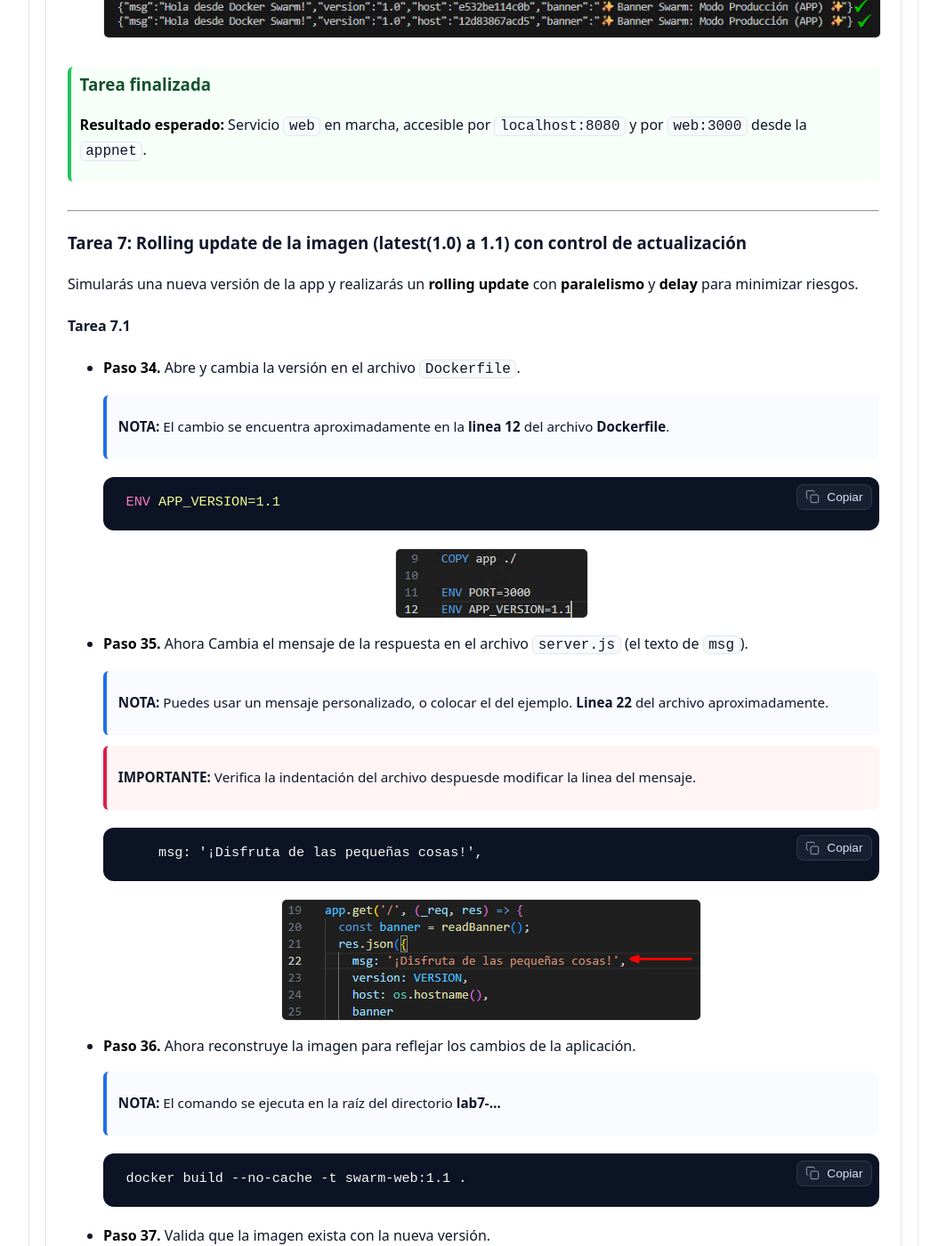
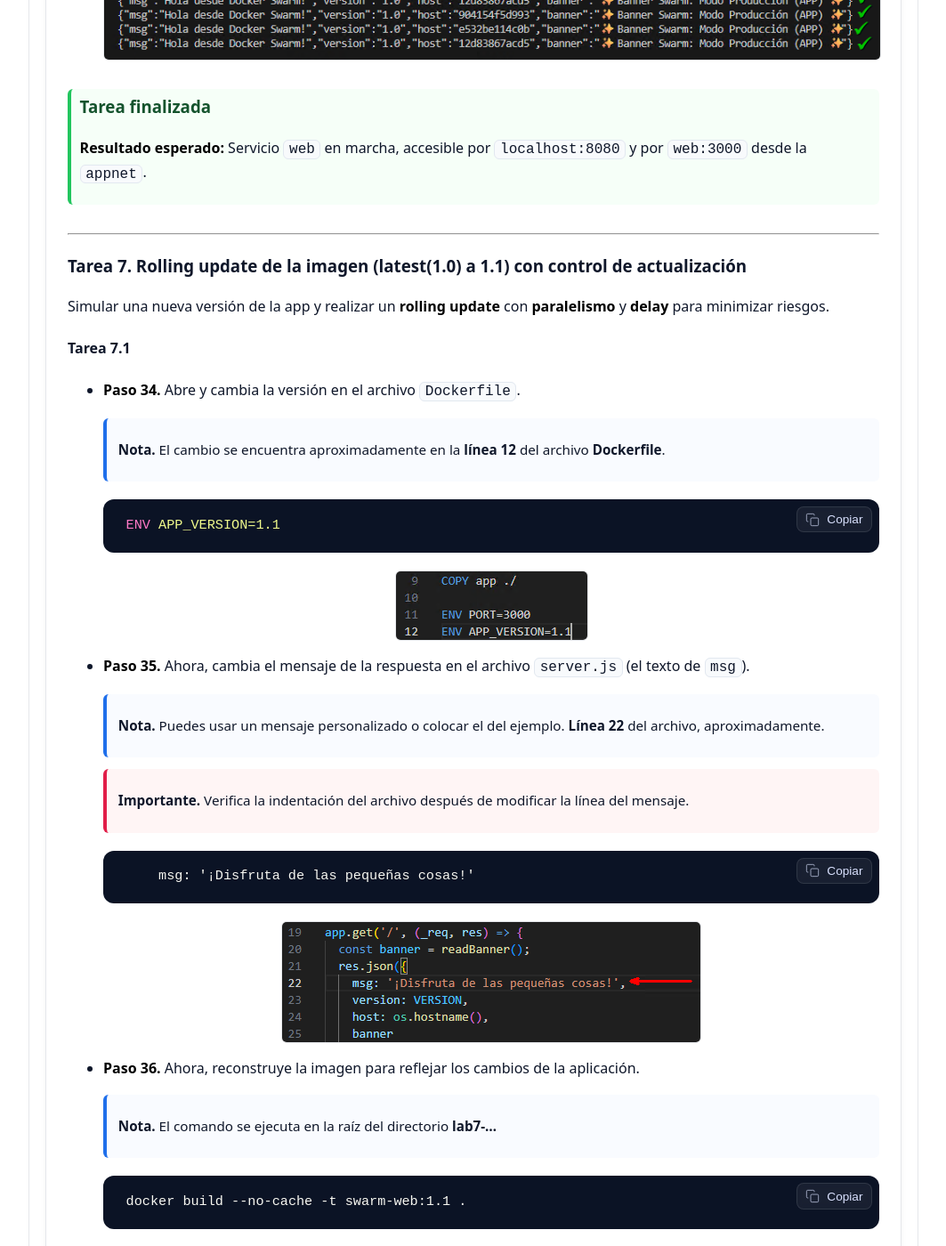
Before and after one commit to Netec-Mx/Custom_NETEC_DOCK_KUB_ESP, a Jekyll site: the page built from labs/capitulo7/lab7.md, in a window 1280 px wide and 1400 px high, scrolled down 15605 px. Shown: the whole window at 89% size, without its empty margins (108-1171 px from the left). Built offline with Jekyll 4.4.1, drawn with Linux system fonts in a browser that asks for light colours; some of the changed text lies outside the part shown.

Commit message:
Update lab7.md

````diff
--- a/labs/capitulo7/lab7.md
+++ b/labs/capitulo7/lab7.md
@@ -1,6 +1,6 @@
 ---
 layout: lab
-title: "Práctica 7: Despliegue de servicios en Docker Swarm"
+title: "Práctica 7. Despliegue de servicios en Docker Swarm"
 permalink: /capitulo7/lab7/
 images_base: /labs/capitulo7/img
 duration: "60 minutos"
@@ -162,7 +162,7 @@ Organizarás el proyecto en carpetas separando código de app, configuración y
 
 ---
 
-### Tarea 2: Implementar la aplicación Node.js con lectura de Secret
+### Tarea 2. Implementar la aplicación Node.js con lectura de Secret
 
 Harás una API mínima con Express que responde en `/` y `/health`. Incluirás un **secret** (`banner`) que se incrusta en la respuesta para demostrar el uso de **Docker Swarm Secrets**.
 
@@ -170,7 +170,7 @@ Harás una API mínima con Express que responde en `/` y `/health`. Incluirás u
 
 - **Paso 14.** Dentro del archivo `app/package.json` agrega las siguientes dependencias.
 
-  > **NOTA:** Dependencias mínimas para un servidor **HTTP** con Express.
+  > **Nota.** Dependencias mínimas para un servidor **HTTP** con Express.
   {: .lab-note .info .compact}
 
   ```json
@@ -284,7 +284,7 @@ Definirás un Dockerfile optimizado con **usuario no root** y **HEALTHCHECK** pa
 
 ---
 
-### Tarea 4: Construir imagen local
+### Tarea 4. Construir imagen local
 
 Compilarás la imagen del servicio web para usarla en Swarm.
 
@@ -292,7 +292,7 @@ Compilarás la imagen del servicio web para usarla en Swarm.
 
 - **Paso 18.** Compila la imagen, escribe el siguiente comando.
 
-  > **NOTA:** Recuerda que el comando se ejecuta en raíz de la carpeta **lab7...**
+  > **Nota.** Recuerda que el comando se ejecuta en raíz de la carpeta **lab7...**
   {: .lab-note .info .compact}
 
   ```bash
@@ -338,9 +338,9 @@ Levantarás el **Swarm** y crearás una **red overlay** adjuntable que usarán t
 
   ![micint]({{ page.images_base | relative_url }}/8.png)
 
-- **Paso 21.** Valida que **Swarm** se haya inicializado correctamente, escribe el comando en la terminal.
+- **Paso 21.** Valida que **Swarm** se haya inicializado correctamente. Escribe el comando en la terminal.
 
-  > **NOTA:** Debe devolver: **active**
+  > **Nota.** Debe devolver: **active**.
   {: .lab-note .info .compact}
 
   {% raw %}
@@ -447,7 +447,7 @@ Subirás un **secret** a Swarm y crearás el servicio `web` con **3 réplicas**,
 
   ![micint]({{ page.images_base | relative_url }}/16.png)
 
-- **Paso 29.** Verifica que las réplicas se hayan creado correctamente, escribe el siguiente.
+- **Paso 29.** Verifica que las réplicas se hayan creado correctamente. Escribe el siguiente.
 
   ```bash
   docker service ls
@@ -478,10 +478,10 @@ Subirás un **secret** a Swarm y crearás el servicio `web` con **3 réplicas**,
 
 - **Paso 32.** Para probar el balanceo vía puerto publicado de host a servicio, escribe el siguiente comando.
 
-  > **NOTA:** El **hostname** cambia entre réplicas y evidencia de **balanceo de carga**.
+  > **Nota.** El **hostname** cambia entre réplicas y evidencia de **balanceo de carga**.
   {: .lab-note .info .compact}
 
-  > **IMPORTANTE:** Observa el campo `host:` debe alternar entre réplicas
+  > **Importante.** Observa el campo `host:`. Debe alternar entre réplicas.
   {: .lab-note .important .compact}
 
   ```bash
@@ -492,7 +492,7 @@ Subirás un **secret** a Swarm y crearás el servicio `web` con **3 réplicas**,
 
 - **Paso 33.** Para probar la resolución **DNS interna** (cliente en la red overlay), escribe el siguiente comando.
 
-  > **NOTA:** Dentro de la red `appnet`, el **nombre del servicio** `web` resuelve a las tareas mediante el DNS de Swarm.
+  > **Nota.** Dentro de la red `appnet`, el **nombre del servicio** `web` resuelve las tareas mediante el DNS de Swarm.
   {: .lab-note .info .compact}
 
   ```bash
@@ -508,15 +508,15 @@ Subirás un **secret** a Swarm y crearás el servicio `web` con **3 réplicas**,
 
 ---
 
-### Tarea 7: Rolling update de la imagen (latest(1.0) a 1.1) con control de actualización
+### Tarea 7. Rolling update de la imagen (latest(1.0) a 1.1) con control de actualización
 
-Simularás una nueva versión de la app y realizarás un **rolling update** con **paralelismo** y **delay** para minimizar riesgos.
+Simular una nueva versión de la app y realizar un **rolling update** con **paralelismo** y **delay** para minimizar riesgos.
 
 #### Tarea 7.1
 
 - **Paso 34.** Abre y cambia la versión en el archivo `Dockerfile`.
 
-  > **NOTA:** El cambio se encuentra aproximadamente en la **linea 12** del archivo **Dockerfile**.
+  > **Nota.** El cambio se encuentra aproximadamente en la **línea 12** del archivo **Dockerfile**.
   {: .lab-note .info .compact}
 
   ```dockerfile
@@ -525,23 +525,23 @@ Simularás una nueva versión de la app y realizarás un **rolling update** con
 
   ![micint]({{ page.images_base | relative_url }}/22.png)
 
-- **Paso 35.** Ahora Cambia el mensaje de la respuesta en el archivo `server.js` (el texto de `msg`).
+- **Paso 35.** Ahora, cambia el mensaje de la respuesta en el archivo `server.js` (el texto de `msg`).
 
-  > **NOTA:** Puedes usar un mensaje personalizado, o colocar el del ejemplo. **Linea 22** del archivo aproximadamente.
+  > **Nota.** Puedes usar un mensaje personalizado o colocar el del ejemplo. **Línea 22** del archivo, aproximadamente.
   {: .lab-note .info .compact}
 
-    > **IMPORTANTE:** Verifica la indentación del archivo despuesde modificar la linea del mensaje.
+    > **Importante.** Verifica la indentación del archivo después de modificar la línea del mensaje.
   {: .lab-note .important .compact}
 
   ```dockerfile
-      msg: '¡Disfruta de las pequeñas cosas!',
+      msg: '¡Disfruta de las pequeñas cosas!'
   ```
 
   ![micint]({{ page.images_base | relative_url }}/23.png)
 
-- **Paso 36.** Ahora reconstruye la imagen para reflejar los cambios de la aplicación.
+- **Paso 36.** Ahora, reconstruye la imagen para reflejar los cambios de la aplicación.
 
-  > **NOTA:** El comando se ejecuta en la raíz del directorio **lab7-...**
+  > **Nota.** El comando se ejecuta en la raíz del directorio **lab7-...**
   {: .lab-note .info .compact}
 
   ```bash
@@ -631,13 +631,13 @@ Aumentarás el número de réplicas para manejar mayor carga y verificarás la d
 
 ---
 
-### Tarea 9: Diagnóstico y logs
+### Tarea 9. Diagnóstico y logs
 
-Revisarás eventos del servicio y logs de tareas para entender el ciclo de vida y facilitar troubleshooting.
+Revisar eventos del servicio y logs de tareas para entender el ciclo de vida y facilitar el troubleshooting.
 
 #### Tarea 9.1
 
-- **Paso 42.** Inspeccionar detalle del servicio aplicado despueste la actualización.
+- **Paso 42.** Inspecciona el detalle del servicio aplicado, después de la actualización.
 
   ```bash
   docker service inspect web | jq '.[0].Spec.UpdateConfig'
````
Also changed, not shown: other parts of labs/capitulo7/lab7.md (+73 -73 lines).
